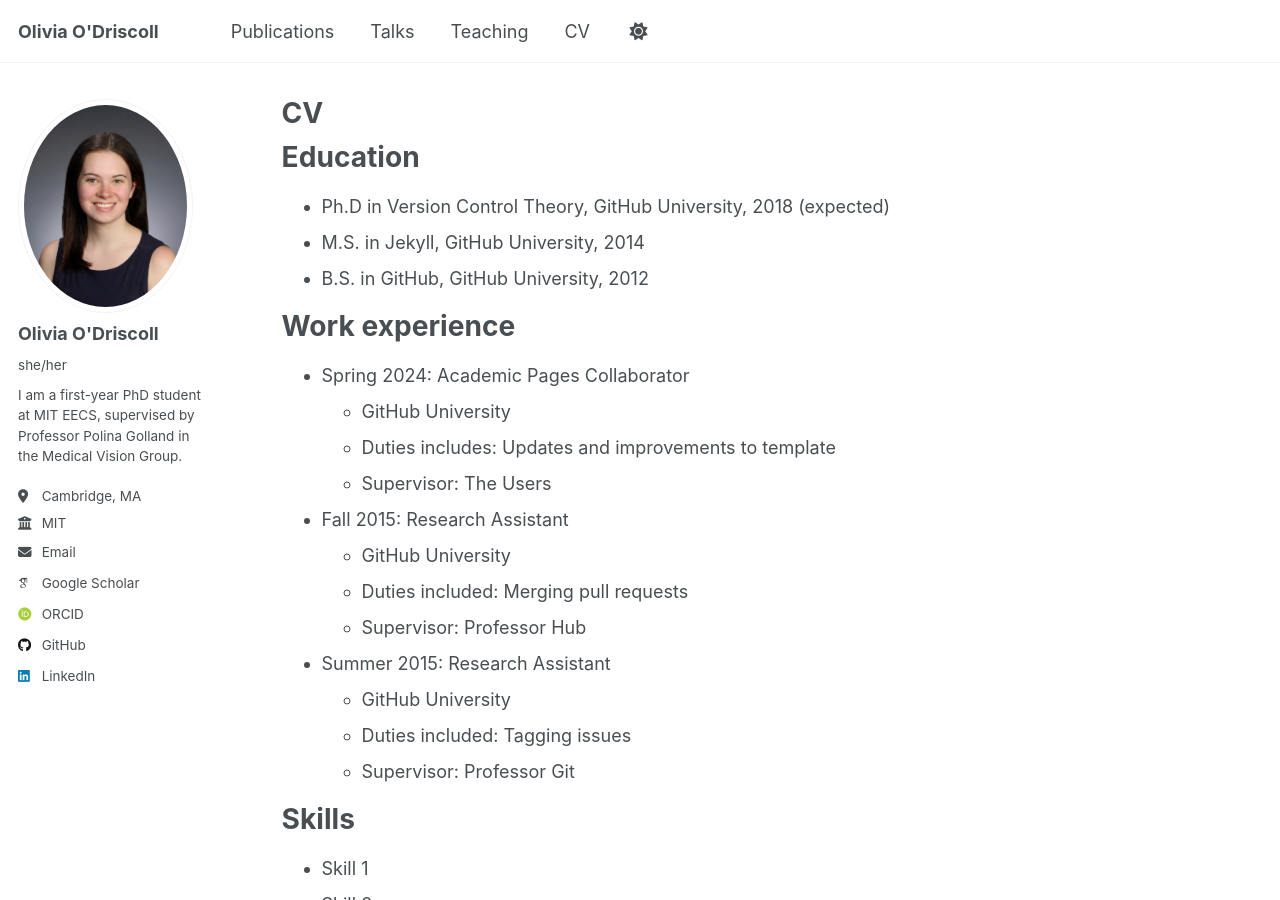
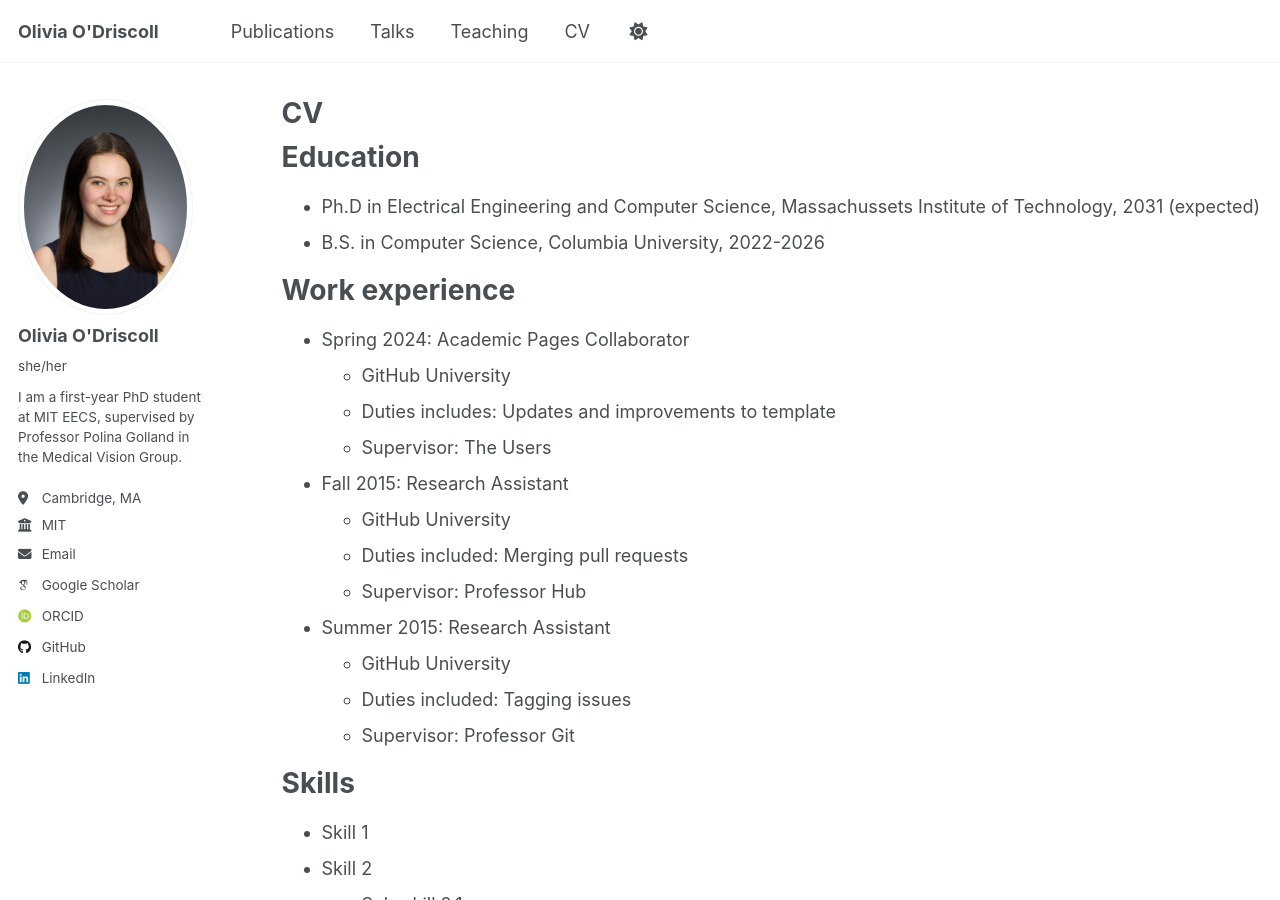
Before and after one commit to OliviaODriscoll/oliviaodriscoll.github.io, a Jekyll site: the page built from _pages/cv.md, in a window 1280 px wide and 900 px high. Built offline with Jekyll 4.4.1, drawn with Linux system fonts in a browser that asks for light colours; some web fonts are replaced; a script that is not in the unit is left out; some of the changed text lies outside the part shown.

Commit message:
update photo

```diff
--- a/_pages/cv.md
+++ b/_pages/cv.md
@@ -11,9 +11,8 @@ redirect_from:
 
 Education
 ======
-* Ph.D in Version Control Theory, GitHub University, 2018 (expected)
-* M.S. in Jekyll, GitHub University, 2014
-* B.S. in GitHub, GitHub University, 2012
+* Ph.D in Electrical Engineering and Computer Science, Massachussets Institute of Technology, 2031 (expected)
+* B.S. in Computer Science, Columbia University, 2022-2026
 
 Work experience
 ======
@@ -61,4 +60,4 @@ Teaching
 
 Service and leadership
 ======
-* Currently signed in to 43 different slack teams
+* Columbia University Engineering Student Council
```
Also changed, not shown: images/oodriscoll_headshot.jpeg, 1 other file.
